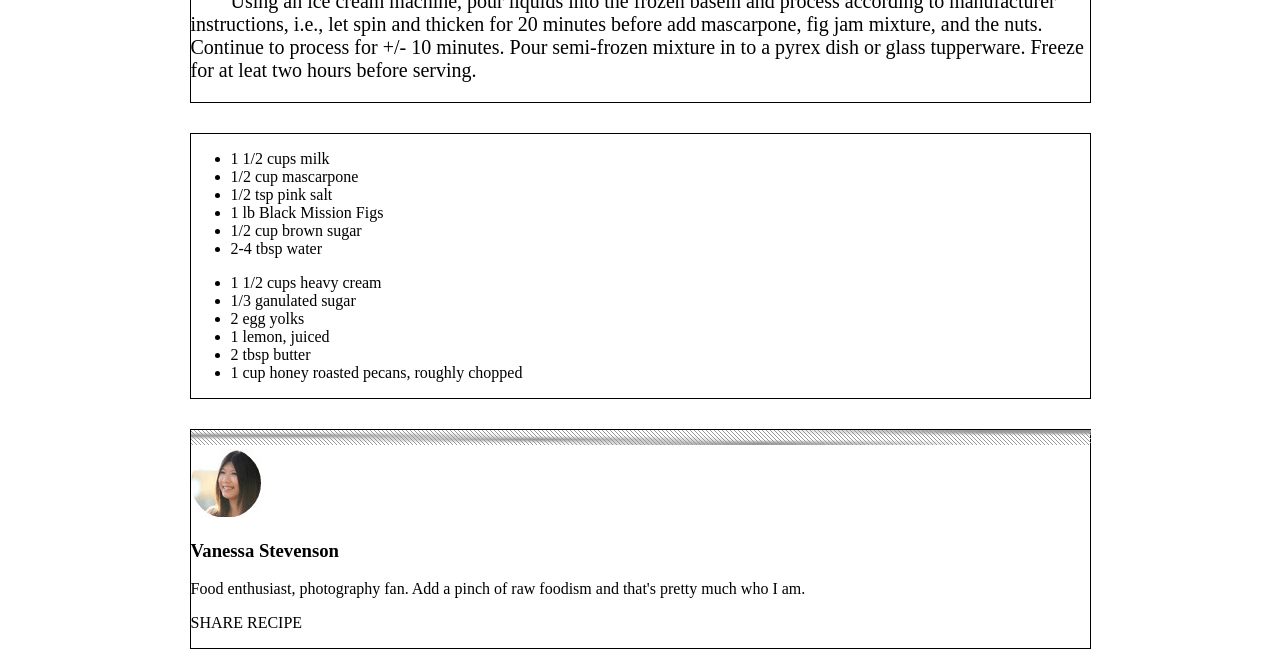
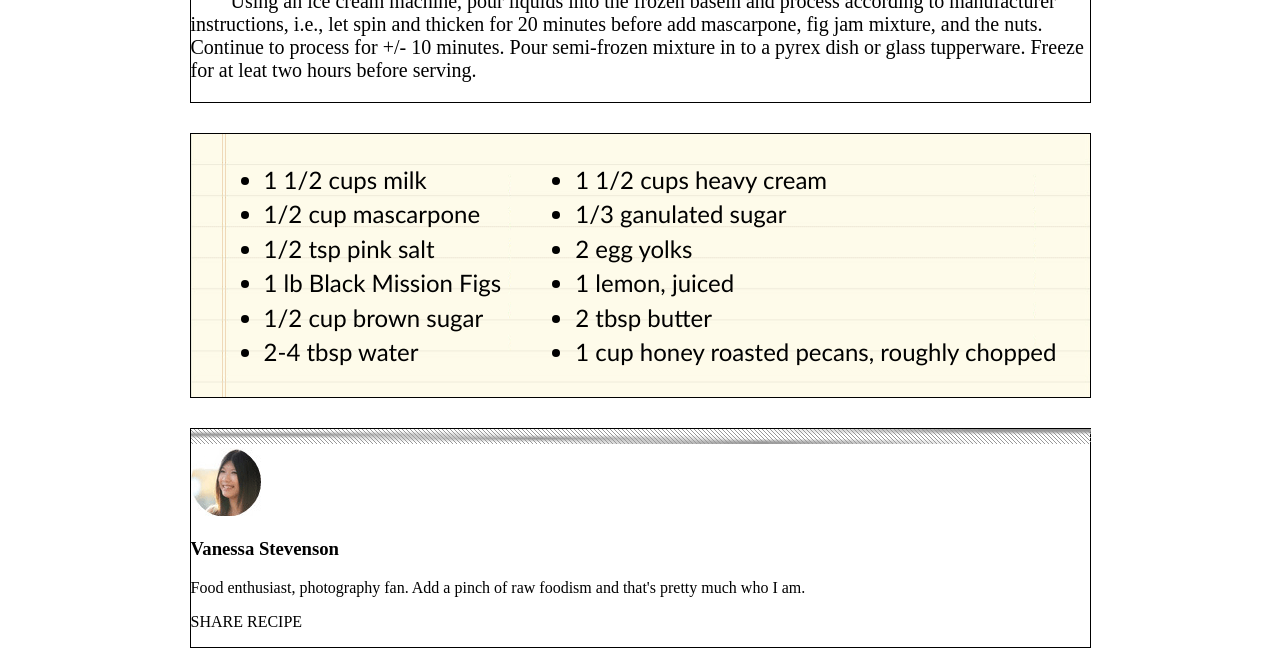
Before and after one commit to spamuelranek/chocolate-pizza-v2, a plain HTML site: page index.html in a window 1280 px wide. Shown: the part 1068-1724 px from the top of the page. Drawn offline with Linux system fonts and the light colour scheme.

Commit message:
styles the recipe card

```diff
--- a/index.html
+++ b/index.html
@@ -4,7 +4,7 @@
     <meta charset="UTF-8">
     <meta http-equiv="X-UA-Compatible" content="IE=edge">
     <meta name="viewport" content="width=device-width, initial-scale=1.0">
-    <link rel = "stylesheet" href="sytle.css">
+    <link rel = "stylesheet" href="style.css">
     <title>Chocolate Pizza</title>
 </head>
 <body>
@@ -52,7 +52,7 @@
                 <p>Ice cream; In a small pot over medium heat, combine milk, and granulated sugar until sugar is completely dissolved and the milk is just barely lukewarm. Whisk in the egg yolkd. Set mixture in the fridge and wait until the fig mixture is cooled.</p>
                 <p>Using an ice cream machine, pour liquids into the frozen basein and process according to manufacturer instructions, i.e., let spin and thicken for 20 minutes before add mascarpone, fig jam mixture, and the nuts. Continue to process for +/- 10 minutes. Pour semi-frozen mixture in to a pyrex dish or glass tupperware. Freeze for at leat two hours before serving.</p>
             </section>
-            <section class = "boxes">
+            <section id = "recipeList" class = "boxes">
                 <ul>
                     <li>1 1/2 cups milk</li>
                     <li>1/2 cup mascarpone</li>
--- a/sytle.css
+++ b/style.css
@@ -66,3 +66,20 @@ header{
     text-indent: 40px;
     font-size: 1.25em;
 }
+
+#recipeList{
+    background-image: url(assets/list-bg.png);
+    text-align: center;
+}
+
+ul{
+    display: inline-block;
+    font-family: 'Gill Sans', 'Gill Sans MT', Calibri, 'Trebuchet MS', sans-serif;
+    font-size: 1.5em;
+    margin: 25px 15px;
+}
+
+li{
+    text-align: left;
+    margin: 5.5px 0;
+}
```
